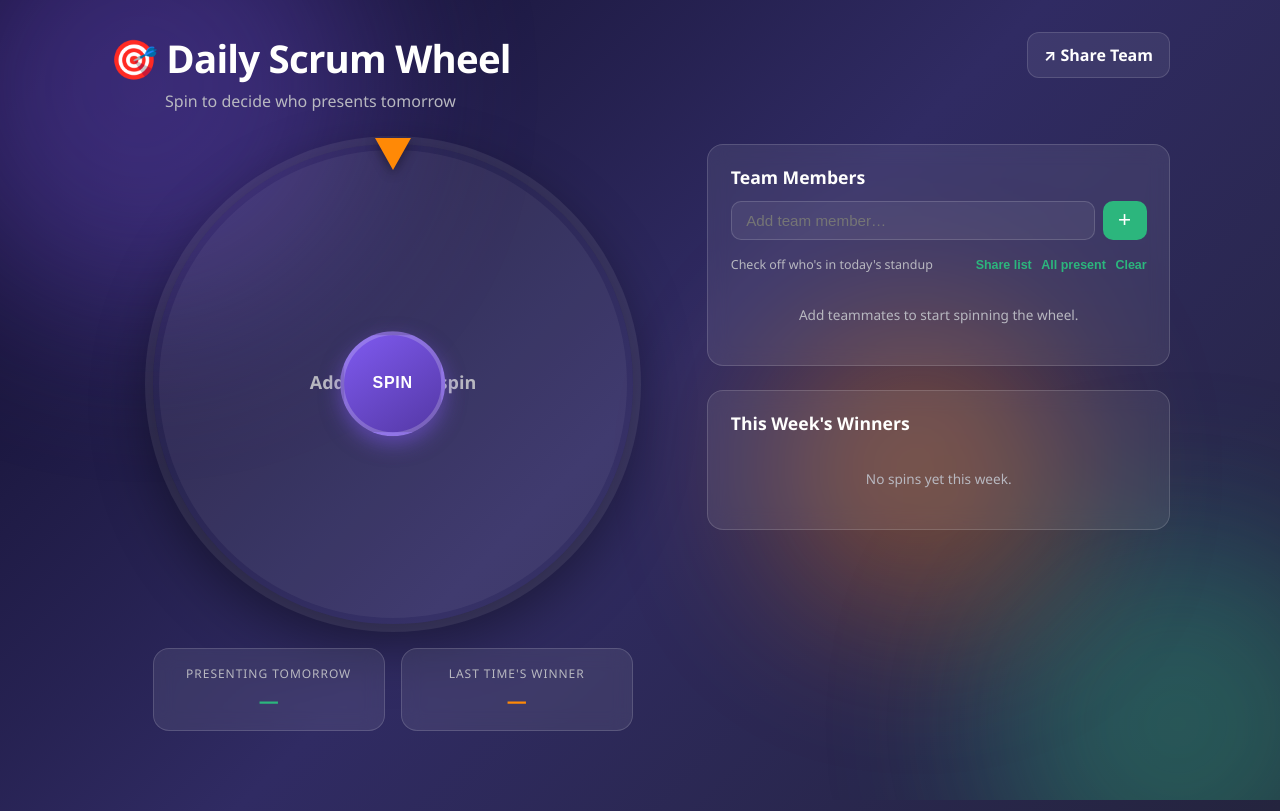
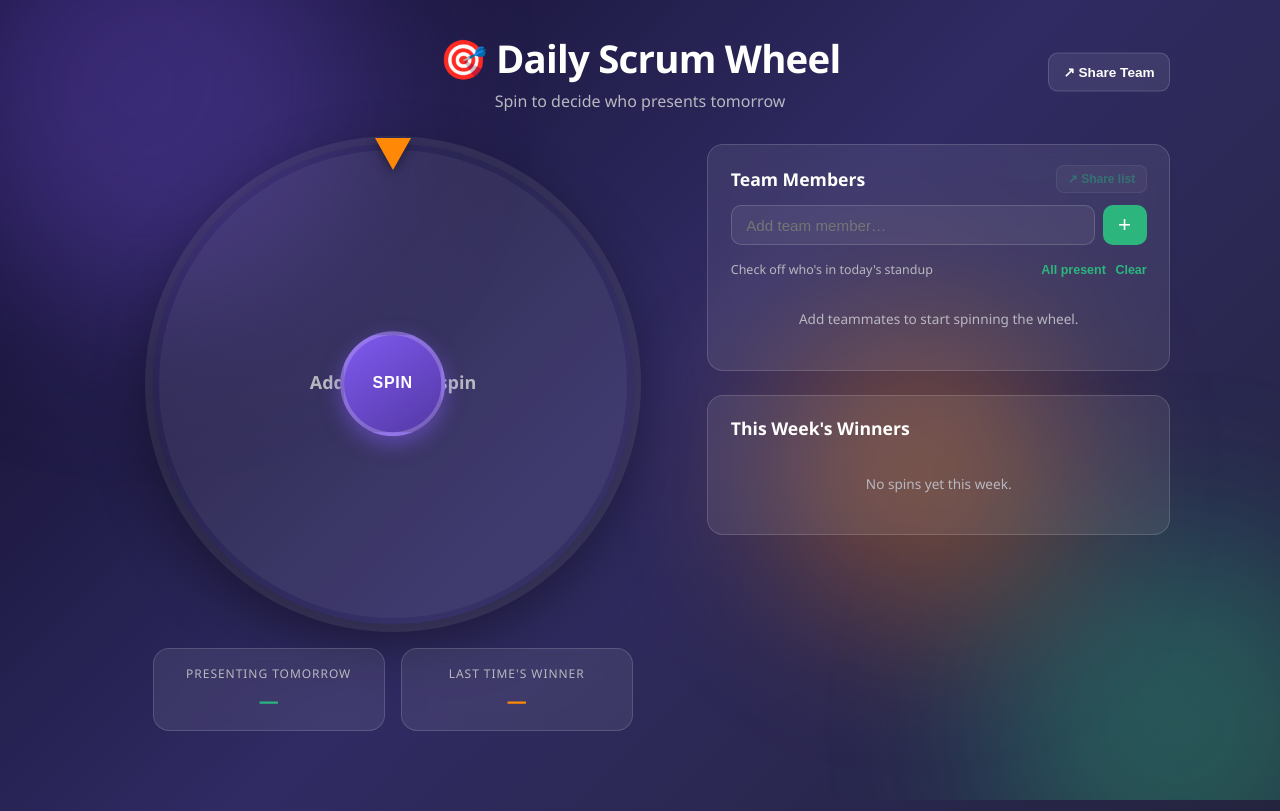
Before and after one commit to KRI5HNA-04/daily-wheel, a React (Vite) app: page / in a window 1280 px wide. Built offline with nearby package versions, Linux system fonts and the light colour scheme.

Commit message:
add clean share link

```diff
--- a/src/App.css
+++ b/src/App.css
@@ -448,38 +448,84 @@ body {
   border-radius: 3px;
 }
 
-/* Sharing */
-.app-header {
+.header-row {
   display: flex;
-  align-items: flex-start;
-  justify-content: space-between;
+  align-items: center;
+  justify-content: center;
   gap: 1rem;
+  position: relative;
 }
 
-.share-btn {
-  border: 1px solid rgba(255, 255, 255, 0.14);
-  background: rgba(255, 255, 255, 0.07);
-  color: #fff;
-  border-radius: 12px;
-  padding: 0.7rem 1rem;
-  font: inherit;
-  font-weight: 700;
-  cursor: pointer;
-  transition: background 0.2s ease, transform 0.2s ease;
+.header-row > div {
+  text-align: center;
 }
 
-.share-btn:hover {
-  background: rgba(255, 255, 255, 0.12);
-  transform: translateY(-1px);
+.share-team-btn,
+.share-list-btn {
+  border: 1px solid var(--card-border);
+  background: rgba(255, 255, 255, 0.08);
+  color: var(--text-main);
+  cursor: pointer;
+  font-weight: 650;
+  transition: background 0.15s ease, border-color 0.15s ease, transform 0.15s ease;
 }
 
-@media (max-width: 700px) {
-  .app-header {
-    align-items: stretch;
-    flex-direction: column;
+.share-team-btn {
+  position: absolute;
+  right: 0;
+  top: 50%;
+  transform: translateY(-50%);
+  border-radius: 10px;
+  padding: 0.65rem 0.9rem;
+  font-size: 0.85rem;
+}
+
+.share-team-btn:hover,
+.share-list-btn:hover:not(:disabled) {
+  background: rgba(255, 255, 255, 0.14);
+  border-color: rgba(255, 255, 255, 0.25);
+}
+
+.share-team-btn:hover {
+  transform: translateY(-50%) translateY(-1px);
+}
+
+.panel-heading-row {
+  display: flex;
+  align-items: center;
+  justify-content: space-between;
+  gap: 0.75rem;
+  margin-bottom: 0.75rem;
+}
+
+.panel-heading-row h2 {
+  margin: 0;
+}
+
+.share-list-btn {
+  border-radius: 8px;
+  padding: 0.4rem 0.65rem;
+  font-size: 0.75rem;
+  color: var(--accent-2);
+}
+
+.share-list-btn:disabled {
+  cursor: not-allowed;
+  opacity: 0.45;
+}
+
+@media (max-width: 620px) {
+  .header-row {
+    display: block;
   }
 
-  .share-btn {
-    align-self: flex-start;
+  .share-team-btn {
+    position: static;
+    transform: none;
+    margin-top: 1rem;
+  }
+
+  .share-team-btn:hover {
+    transform: translateY(-1px);
   }
 }
--- a/src/App.jsx
+++ b/src/App.jsx
@@ -7,75 +7,69 @@ import PeoplePanel from "./components/PeoplePanel.jsx";
 import HistoryPanel from "./components/HistoryPanel.jsx";
 import Toast from "./components/Toast.jsx";
 
-const PEOPLE_STORAGE_KEY = "scrumWheel.people";
-const HISTORY_STORAGE_KEY = "scrumWheel.history";
-const SHARE_PARAM = "people";
+function normalizeSharedPeople(people) {
+  if (!Array.isArray(people)) return [];
 
-function readPeopleFromShareLink() {
-  try {
-    const encoded = new URLSearchParams(window.location.search).get(SHARE_PARAM);
-    if (!encoded) return null;
-
-    const parsed = JSON.parse(decodeURIComponent(encoded));
-    if (!Array.isArray(parsed)) return null;
-
-    return parsed
-      .filter((person) => person && typeof person.name === "string" && person.name.trim())
-      .map((person, index) => ({
-        id: typeof person.id === "string" && person.id ? person.id : uid(),
-        name: person.name.trim().slice(0, 30),
-        color: typeof person.color === "string" ? person.color : colorFor(index),
-        present: person.present !== false,
-      }));
-  } catch {
-    return null;
-  }
-}
-
-function createShareLink(people) {
-  const payload = people.map(({ id, name, color, present }) => ({
-    id,
-    name,
-    color,
-    present: present !== false,
-  }));
-
-  const url = new URL(window.location.href);
-  url.search = "";
-  url.searchParams.set(SHARE_PARAM, encodeURIComponent(JSON.stringify(payload)));
-  return url.toString();
+  return people.map((person, index) => ({
+    id: typeof person?.id === "string" ? person.id : uid(),
+    name: String(person?.name || "").trim(),
+    color: person?.color || colorFor(index),
+    present: person?.present !== false,
+  })).filter((person) => person.name);
 }
 
 export default function App() {
-  const sharedPeople = readPeopleFromShareLink();
-  const [people, setPeople] = useLocalStorage(PEOPLE_STORAGE_KEY, sharedPeople ?? []);
-  const [history, setHistory] = useLocalStorage(HISTORY_STORAGE_KEY, []);
+  const [people, setPeople] = useLocalStorage("scrumWheel.people", []);
+  const [history, setHistory] = useLocalStorage("scrumWheel.history", []);
   const [spinning, setSpinning] = useState(false);
   const [statusMsg, setStatusMsg] = useState("");
   const [toast, setToast] = useState({ message: "", visible: false });
   const wheelRef = useRef(null);
   const toastTimer = useRef(null);
 
-  // A shared link is a snapshot of the owner's participant list. Once loaded,
-  // remove the query parameter so refreshing the page uses localStorage normally.
-  useEffect(() => {
-    if (!sharedPeople) return;
-
-    // Shared links take precedence over an existing local participant list.
-    // This makes the same link work even if the recipient already used the app.
-    setPeople(sharedPeople);
-
-    const url = new URL(window.location.href);
-    url.searchParams.delete(SHARE_PARAM);
-    window.history.replaceState({}, "", url.toString());
-    showToast("Shared participant list loaded.");
-  }, []);
-
   const showToast = useCallback((message) => {
     setToast({ message, visible: true });
     clearTimeout(toastTimer.current);
     toastTimer.current = setTimeout(() => setToast((t) => ({ ...t, visible: false })), 2800);
   }, []);
+
+  useEffect(() => {
+    const shareId = new URLSearchParams(window.location.search).get("s");
+    if (!shareId) return;
+
+    let cancelled = false;
+    setStatusMsg("Loading shared team…");
+
+    fetch(`/api/share?s=${encodeURIComponent(shareId)}`)
+      .then(async (response) => {
+        const data = await response.json().catch(() => ({}));
+        if (!response.ok) throw new Error(data.error || "Unable to load shared team.");
+        return data;
+      })
+      .then((data) => {
+        if (cancelled) return;
+        const sharedPeople = normalizeSharedPeople(data.people);
+        if (!sharedPeople.length) throw new Error("The shared team is empty.");
+
+        setPeople(sharedPeople);
+        setStatusMsg("");
+        showToast(`Loaded ${sharedPeople.length} shared team member${sharedPeople.length === 1 ? "" : "s"}.`);
+
+        // Remove the share id from the visible URL after loading. The current
+        // participant list remains in localStorage, while the copied share link
+        // stays clean and short.
+        window.history.replaceState({}, "", window.location.pathname);
+      })
+      .catch((error) => {
+        if (cancelled) return;
+        setStatusMsg("");
+        showToast(error.message || "Unable to load shared team.");
+      });
+
+    return () => {
+      cancelled = true;
+    };
+  }, [setPeople, showToast]);
 
   function addPerson(name) {
     const trimmed = name.trim();
@@ -84,10 +78,7 @@ export default function App() {
       showToast(`${trimmed} is already on the team.`);
       return;
     }
-    setPeople([
-      ...people,
-      { id: uid(), name: trimmed, color: colorFor(people.length), present: true },
-    ]);
+    setPeople([...people, { id: uid(), name: trimmed, color: colorFor(people.length), present: true }]);
   }
 
   function removePerson(id) {
@@ -104,31 +95,32 @@ export default function App() {
     setPeople(people.map((p) => ({ ...p, present })));
   }
 
-  async function sharePeople() {
-    if (people.length === 0) {
+  async function shareTeam() {
+    if (!people.length) {
       showToast("Add at least one team member before sharing.");
       return;
     }
 
-    const shareUrl = createShareLink(people);
+    try {
+      setStatusMsg("Creating share link…");
+      const response = await fetch("/api/share", {
+        method: "POST",
+        headers: { "Content-Type": "application/json" },
+        body: JSON.stringify({
+          people: people.map(({ id, name, color, present }) => ({ id, name, color, present })),
+        }),
+      });
 
-    try {
-      if (navigator.share) {
-        await navigator.share({
-          title: "Daily Scrum Wheel",
-          text: "Open this Daily Scrum Wheel with our team members already added.",
-          url: shareUrl,
-        });
-        return;
-      }
+      const data = await response.json().catch(() => ({}));
+      if (!response.ok) throw new Error(data.error || "Unable to create share link.");
 
+      const shareUrl = `${window.location.origin}${window.location.pathname}?s=${encodeURIComponent(data.id)}`;
       await navigator.clipboard.writeText(shareUrl);
-      showToast("Share link copied to clipboard!");
+      setStatusMsg("");
+      showToast("Share link copied! Anyone with the link can see this team.");
     } catch (error) {
-      // Closing the native share dialog is not an error from the user's perspective.
-      if (error?.name !== "AbortError") {
-        showToast("Couldn't copy the link. Please copy it from the address bar.");
-      }
+      setStatusMsg("");
+      showToast(error.message || "Unable to create share link.");
     }
   }
 
@@ -165,13 +157,15 @@ export default function App() {
 
       <div className="app">
         <header className="app-header">
-          <div>
-            <h1>🎯 Daily Scrum Wheel</h1>
-            <p className="subtitle">Spin to decide who presents tomorrow</p>
+          <div className="header-row">
+            <div>
+              <h1>🎯 Daily Scrum Wheel</h1>
+              <p className="subtitle">Spin to decide who presents tomorrow</p>
+            </div>
+            <button type="button" className="share-team-btn" onClick={shareTeam}>
+              ↗ Share Team
+            </button>
           </div>
-          <button type="button" className="share-btn" onClick={sharePeople}>
-            ↗ Share Team
-          </button>
         </header>
 
         <main className="layout">
@@ -197,7 +191,7 @@ export default function App() {
               onRemove={removePerson}
               onTogglePresent={togglePresent}
               onSetAllPresent={setAllPresent}
-              onShare={sharePeople}
+              onShare={shareTeam}
             />
             <HistoryPanel history={history} />
           </section>
--- a/src/components/PeoplePanel.jsx
+++ b/src/components/PeoplePanel.jsx
@@ -18,7 +18,13 @@ export default function PeoplePanel({
 
   return (
     <div className="panel-block">
-      <h2>Team Members</h2>
+      <div className="panel-heading-row">
+        <h2>Team Members</h2>
+        <button type="button" className="share-list-btn" onClick={onShare} disabled={!people.length}>
+          ↗ Share list
+        </button>
+      </div>
+
       <form className="add-form" onSubmit={handleSubmit}>
         <input
           type="text"
@@ -36,9 +42,6 @@ export default function PeoplePanel({
       <div className="presence-actions">
         <span className="hint">Check off who's in today's standup</span>
         <span className="presence-buttons">
-          <button type="button" className="link-btn" onClick={onShare}>
-            Share list
-          </button>
           <button type="button" className="link-btn" onClick={() => onSetAllPresent(true)}>
             All present
           </button>
--- a/src/hooks/useLocalStorage.js
+++ b/src/hooks/useLocalStorage.js
@@ -4,23 +4,15 @@ export function useLocalStorage(key, initialValue) {
   const [value, setValue] = useState(() => {
     try {
       const raw = localStorage.getItem(key);
-      return raw ? JSON.parse(raw) : resolveInitialValue(initialValue);
+      return raw ? JSON.parse(raw) : initialValue;
     } catch {
-      return resolveInitialValue(initialValue);
+      return initialValue;
     }
   });
 
   useEffect(() => {
-    try {
-      localStorage.setItem(key, JSON.stringify(value));
-    } catch {
-      // Ignore storage errors (e.g. private browsing/storage quota).
-    }
+    localStorage.setItem(key, JSON.stringify(value));
   }, [key, value]);
 
   return [value, setValue];
 }
-
-function resolveInitialValue(initialValue) {
-  return typeof initialValue === "function" ? initialValue() : initialValue;
-}
```
Also changed, not shown: api/share.js (added, +105 -0 lines).
